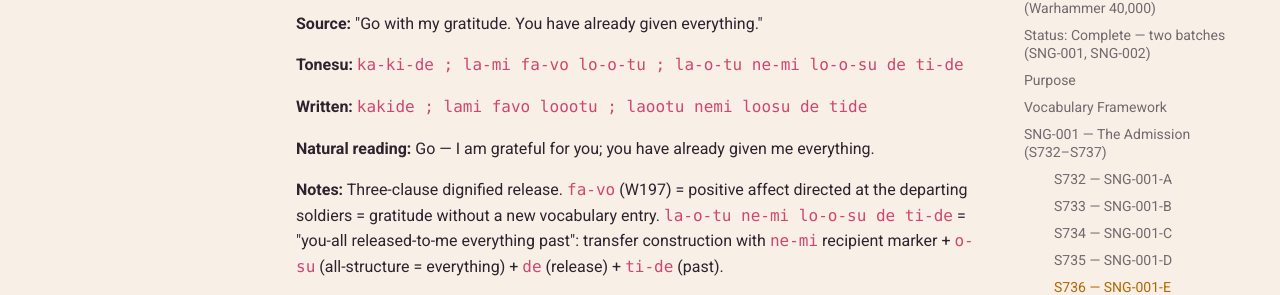
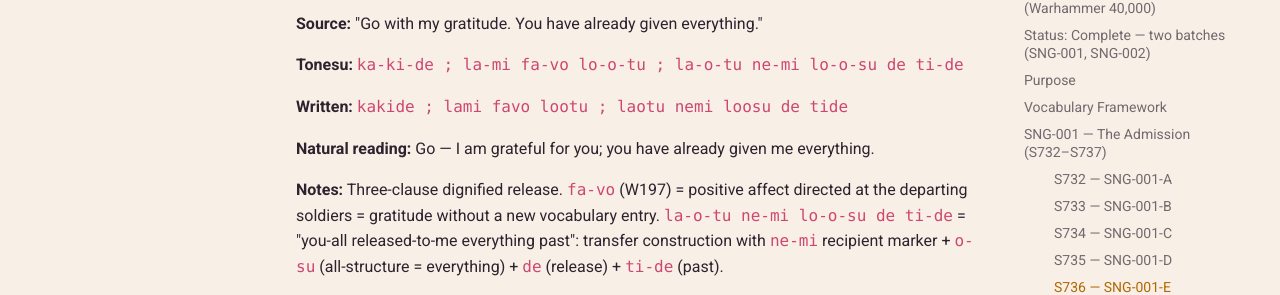
Before and after one commit to Arakendo/Tonesu, an MkDocs documentation site: the page built from www/docs/totonesu/corpus/translations/literature/sanguinius-speech/index.md, in a window 1280 px wide and 900 px high, scrolled down 3835 px. Shown: the part 163-458 px from the top of the window. Built offline with MkDocs 1.6.1 and Material for MkDocs 9.7.7, drawn with Linux system fonts in a browser that asks for light colours; comment, search, counter and statistics services are not loaded.

Commit message:
SNG-001/SNG-002: fix Written: typo in S737; add OQ for [] display-bracket emergent use

```diff
--- a/www/docs/totonesu/corpus/translations/literature/sanguinius-speech/index.md
+++ b/www/docs/totonesu/corpus/translations/literature/sanguinius-speech/index.md
@@ -129,7 +129,7 @@ Corpus sentences: **S732–S744**.
 
 **Tonesu:** `ka-ki-de ; la-mi  fa-vo  lo-o-tu ; la-o-tu  ne-mi  lo-o-su  de  ti-de`
 
-**Written:** `kakide ; lami favo loootu ; laootu nemi loosu de tide`
+**Written:** `kakide ; lami favo lootu ; laotu nemi loosu de tide`
 
 **Natural reading:** Go — I am grateful for you; you have already given me everything.
 
```
Also changed, not shown: corpus/translations/Literature/sanguinius-speech.md (+1 -1 lines), notes/open-questions.md (+1 -0 lines), registry/derived/index.md (+2 -2 lines).
